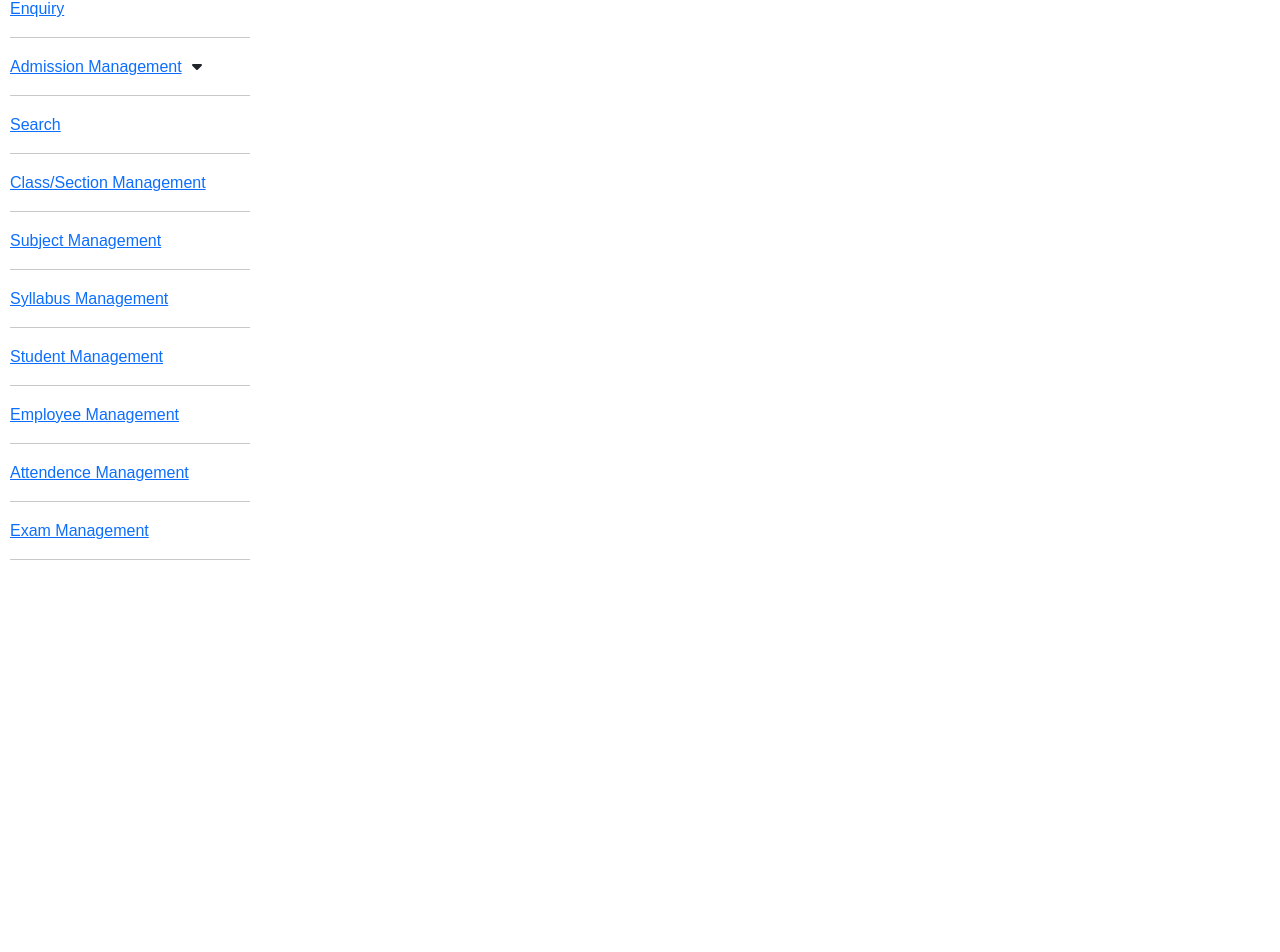
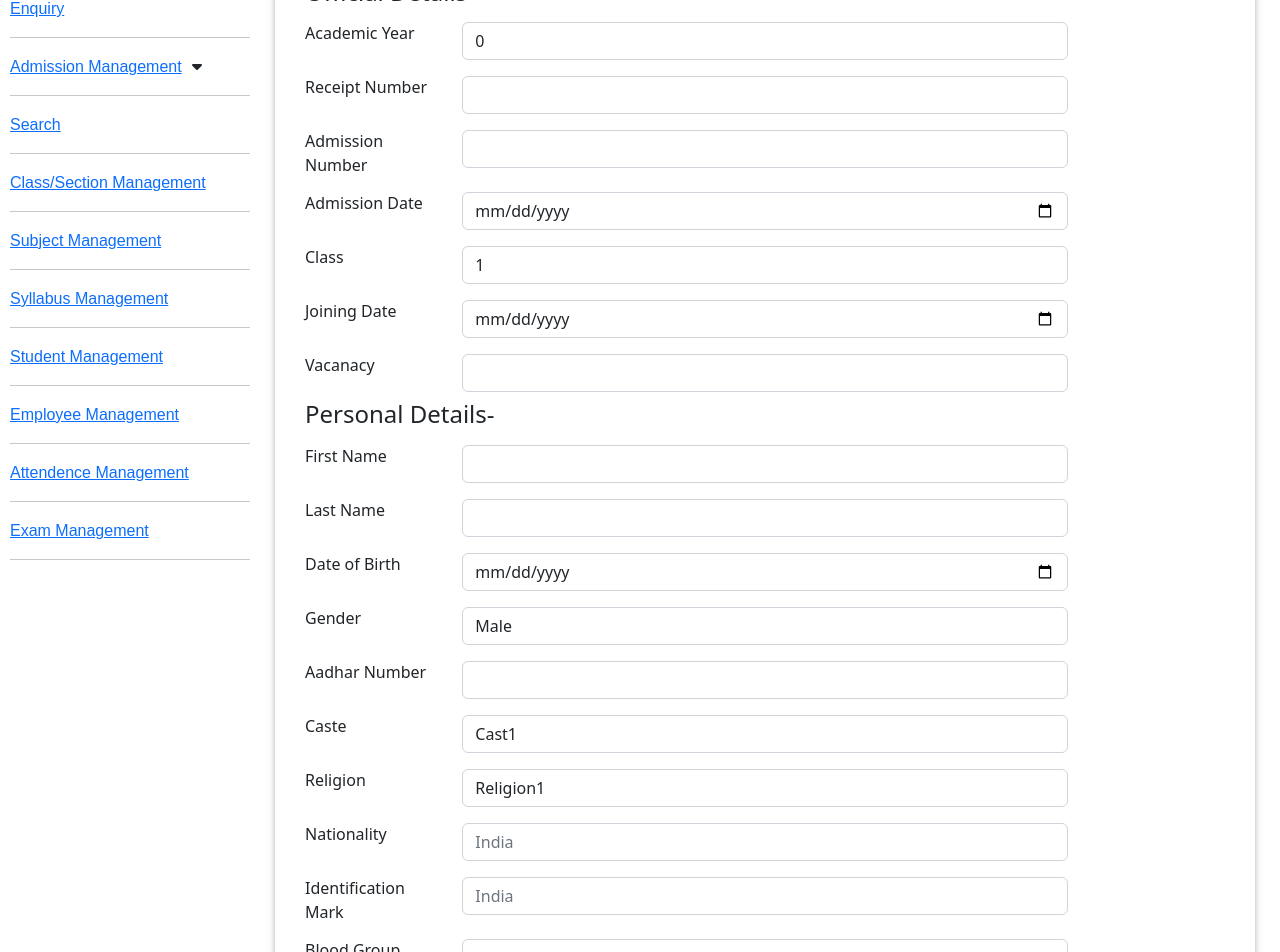
Before and after one commit to udbhavpushkar/gyaana-fe, a Next.js app: page /admin/admission/student-admission in a window 1280 px wide. Shown: the part 220-1172 px from the top of the page. Before the commit the page ends 800 px from the top, so only its background shows below. Built offline with nearby package versions, Linux system fonts and the light colour scheme; sample sign-in values are in the browser's storage.

Commit message:
added student admission

```diff
--- a/components/Admin/Sidebar/index.js
+++ b/components/Admin/Sidebar/index.js
@@ -31,7 +31,7 @@ export default function Sidebar(props) {
 	return (
 		<div>
 			{menu.map((item, i) => (
-				<div style={{ marginLeft: "10px" }}>
+				<div key={item + i} style={{ marginLeft: "10px" }}>
 					<Link href={item.link}>
 						<span className={styles.headerTitle}>{item.name}</span>
 					</Link>
@@ -46,6 +46,7 @@ export default function Sidebar(props) {
 						isChildOpen == i &&
 						item.childs.map((child, index) => (
 							<div
+								key={child + index}
 								style={{
 									marginLeft: "20px",
 									fontStyle: "italic",
@@ -70,8 +71,9 @@ export default function Sidebar(props) {
 								)}
 								{child.childs &&
 									isSubChildOpen == index &&
-									child.childs.map((subChild) => (
+									child.childs.map((subChild, i) => (
 										<div
+											key={subChild + i}
 											style={{
 												marginLeft: "20px",
 												cursor: "pointer",
--- a/pages/admin/admission/student-admission.js
+++ b/pages/admin/admission/student-admission.js
@@ -4,7 +4,236 @@ import AdminLayout from "../../../components/Admin"
 const StudentAdmission = () => {
 	return (
 		<AdminLayout>
-			<h3>Helo studnets</h3>
+			<div style={{ boxShadow: "0px 3px 6px rgba(128, 128, 128, 0.636)" }}>
+				<div className="text-center mb-3">
+					<h3>Student Admission</h3>
+					<hr />
+				</div>
+				<div>
+					<form style={{ padding: "30px" }}>
+						<h4>Official Details-</h4>
+						<div className="form-group row">
+							<label
+								htmlFor="exampleFormControlSelect1"
+								className="col-sm-2 col-form-label"
+							>
+								Academic Year
+							</label>
+							<div className="col-sm-8 my-2">
+								<select
+									className={` form-control`}
+									id="exampleFormControlSelect1"
+								>
+									<option className={` form-control`}>0</option>
+									<option className={` form-control`}>1</option>
+									<option className={` form-control`}>2</option>
+									<option className={` form-control`}>3</option>
+									<option className={` form-control`}>4</option>
+									<option className={` form-control`}>5</option>
+								</select>
+							</div>
+						</div>
+						<div className="form-group row">
+							<label htmlFor="staticEmail" className="col-sm-2 col-form-label">
+								Receipt Number
+							</label>
+							<div className="col-sm-8 my-2">
+								<input type="text" className="form-control" />
+							</div>
+						</div>
+						<div className="form-group row">
+							<label htmlFor="staticEmail" className="col-sm-2 col-form-label">
+								Admission Number
+							</label>
+							<div className="col-sm-8 my-2">
+								<input type="text" className="form-control" />
+							</div>
+						</div>
+						<div className="form-group row">
+							<label
+								htmlFor="exampleFormControlSelect1"
+								className="col-sm-2 col-form-label"
+							>
+								Admission Date
+							</label>
+							<div className="col-sm-8 my-2">
+								<input type="date" className="form-control" />
+							</div>
+						</div>
+						<div className="form-group row">
+							<label
+								htmlFor="exampleFormControlSelect1"
+								className="col-sm-2 col-form-label"
+							>
+								Class
+							</label>
+							<div className="col-sm-8 my-2">
+								<select
+									className={` form-control`}
+									id="exampleFormControlSelect1"
+								>
+									<option className={` form-control`}>1</option>
+									<option className={` form-control`}>2</option>
+									<option className={` form-control`}>3</option>
+									<option className={` form-control`}>4</option>
+									<option className={` form-control`}>5</option>
+								</select>
+							</div>
+						</div>
+						<div className="form-group row">
+							<label
+								htmlFor="exampleFormControlSelect1"
+								className="col-sm-2 col-form-label"
+							>
+								Joining Date
+							</label>
+							<div className="col-sm-8 my-2">
+								<input type="date" className="form-control" />
+							</div>
+						</div>
+						<div className="form-group row">
+							<label
+								htmlFor="exampleFormControlSelect1"
+								className="col-sm-2 col-form-label"
+							>
+								Vacanacy
+							</label>
+							<div className="col-sm-8 my-2">
+								<input type="text" className="form-control" />
+							</div>
+						</div>
+
+						<h4>Personal Details-</h4>
+						<div className="form-group row">
+							<label htmlFor="staticEmail" className="col-sm-2 col-form-label">
+								First Name
+							</label>
+							<div className="col-sm-8 my-2">
+								<input type="text" className="form-control" />
+							</div>
+						</div>
+						<div className="form-group row">
+							<label htmlFor="staticEmail" className="col-sm-2 col-form-label">
+								Last Name
+							</label>
+							<div className="col-sm-8 my-2">
+								<input type="text" className="form-control" />
+							</div>
+						</div>
+						<div className="form-group row">
+							<label htmlFor="staticEmail" className="col-sm-2 col-form-label">
+								Date of Birth
+							</label>
+							<div className="col-sm-8 my-2">
+								<input type="date" className="form-control" />
+							</div>
+						</div>
+						<div className="form-group row">
+							<label
+								htmlFor="exampleFormControlSelect1"
+								className="col-sm-2 col-form-label"
+							>
+								Gender
+							</label>
+							<div className="col-sm-8 my-2">
+								<select
+									className={` form-control`}
+									id="exampleFormControlSelect1"
+								>
+									<option className={` form-control`}>Male</option>
+									<option className={` form-control`}>Female</option>
+									<option className={` form-control`}>other</option>
+								</select>
+							</div>
+						</div>
+						<div className="form-group row">
+							<label htmlFor="staticEmail" className="col-sm-2 col-form-label">
+								Aadhar Number
+							</label>
+							<div className="col-sm-8 my-2">
+								<input type="number" className="form-control" />
+							</div>
+						</div>
+						<div className="form-group row">
+							<label
+								htmlFor="exampleFormControlSelect1"
+								className="col-sm-2 col-form-label"
+							>
+								Caste
+							</label>
+							<div className="col-sm-8 my-2">
+								<select
+									className={` form-control`}
+									id="exampleFormControlSelect1"
+								>
+									<option className={` form-control`}>Cast1</option>
+									<option className={` form-control`}>Cast2</option>
+									<option className={` form-control`}>Cast3</option>
+								</select>
+							</div>
+						</div>
+						<div className="form-group row">
+							<label
+								htmlFor="exampleFormControlSelect1"
+								className="col-sm-2 col-form-label"
+							>
+								Religion
+							</label>
+							<div className="col-sm-8 my-2">
+								<select
+									className={` form-control`}
+									id="exampleFormControlSelect1"
+								>
+									<option className={` form-control`}>Religion1</option>
+									<option className={` form-control`}>Religion2</option>
+									<option className={` form-control`}>Religion3</option>
+								</select>
+							</div>
+						</div>
+						<div className="form-group row">
+							<label htmlFor="staticEmail" className="col-sm-2 col-form-label">
+								Nationality
+							</label>
+							<div className="col-sm-8 my-2">
+								<input
+									type="text"
+									className="form-control"
+									placeholder="India"
+								/>
+							</div>
+						</div>
+						<div className="form-group row">
+							<label htmlFor="staticEmail" className="col-sm-2 col-form-label">
+								Identification Mark
+							</label>
+							<div className="col-sm-8 my-2">
+								<input
+									type="text"
+									className="form-control"
+									placeholder="India"
+								/>
+							</div>
+						</div>
+						<div className="form-group row">
+							<label htmlFor="staticEmail" className="col-sm-2 col-form-label">
+								Blood Group
+							</label>
+							<div className="col-sm-8 my-2">
+								<input
+									type="text"
+									className="form-control"
+									placeholder="India"
+								/>
+							</div>
+						</div>
+						<div className="text-center my-4">
+							<button style={{ width: "150px" }} className="btn btn-success">
+								Save
+							</button>
+						</div>
+					</form>
+				</div>
+			</div>
 		</AdminLayout>
 	)
 }
```
Also changed, not shown: pages/admin/admission/employee-admission.js (+58 -54 lines).
